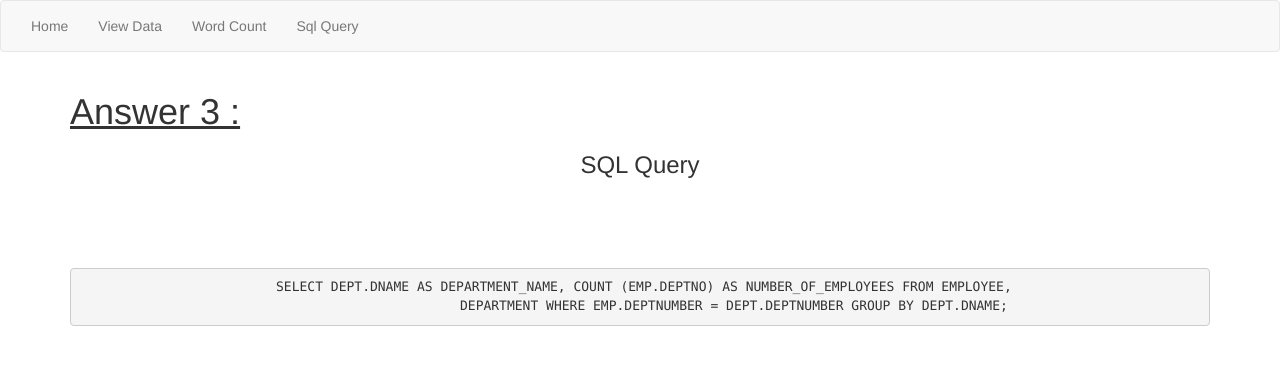
After one commit to blueneel05/blueneel05.github.io, a PHP site: page /query.php in a window 1280 px wide. The commit adds this page. Shown: the top 365 px of the page. Run offline with PHP 8.4, Linux system fonts and the light colour scheme; some libraries are stand-ins or nearby versions.

Commit message:
final commit

```diff
--- a/index.php
+++ b/index.php
@@ -121,10 +121,11 @@
 	</head>
 	<body>
 
-	<h3><u> Answer No: 1 </u></h3>
+
 	<?php include "nav.php" ?>
 
 		<div class="container">
+			<h3><u> Answer No: 1 </u></h3>
 
 		<?php if($update == 0)  { ?>
 		<h1>Registration form</h1>
--- /dev/null
+++ b/query.php
@@ -0,0 +1,65 @@
+<!doctype HTML>
+
+<html>
+	<head>
+		<meta charset="utf-8">
+		  <meta name="viewport" content="width=device-width, initial-scale=1">
+		  <link rel="stylesheet" href="https://maxcdn.bootstrapcdn.com/bootstrap/3.3.7/css/bootstrap.min.css">
+
+
+	<script
+	  src="https://code.jquery.com/jquery-3.1.1.min.js"
+	  integrity="sha256-hVVnYaiADRTO2PzUGmuLJr8BLUSjGIZsDYGmIJLv2b8="
+	  crossorigin="anonymous" >
+	</script>
+
+	<style>
+
+	.query  {
+		font-size: 30PX;
+		text-align: center;
+	}
+
+	h3  {
+		text-align: center;
+	}
+
+	</style>
+
+	<script>
+		// $(document).ready(function()  {
+		// 	$('#check').click(function(e)  {
+		// 		alert('hola');
+		// 		e.prevent
+
+		// 		$.ajax({
+		// 						           type: "GET",
+		// 						           data: $("#formData").serialize(), // serializes the form's elements.
+		// 						           success: function(data)
+		// 							           {
+		// 							               alert(data); // show response from the php script.
+		// 							           		// alert("hola");
+		// 							           }
+		// 						});
+		// 	})
+		// });
+	</script>
+
+	</head>
+
+	<body>
+		<?php include "nav.php" ?>
+
+		<div class="container">
+			<h1><u>Answer 3 : </u></h1>
+			<h3>SQL Query</h3>
+			<br><br><br><br>
+			<div class="query">
+<pre> SELECT DEPT.DNAME AS DEPARTMENT_NAME, COUNT (EMP.DEPTNO) AS NUMBER_OF_EMPLOYEES FROM EMPLOYEE,
+			DEPARTMENT WHERE EMP.DEPTNUMBER = DEPT.DEPTNUMBER GROUP BY DEPT.DNAME;</pre>
+
+			</div>
+		<div>
+
+	</body>
+</html>
--- a/view.php
+++ b/view.php
@@ -86,10 +86,11 @@
 
 		  </head>
 	<body>
-		<h3><u> Answer No: 1 </u></h3>
+
 		<?php include "nav.php" ?>
 
 		<div class="container">
+			<h3><u> Answer No: 1 </u></h3>
 
 		<h1>Registered Users</h1>
 		<br>
```
Also changed, not shown: compumatrice.sql (added, +71 -0 lines).
